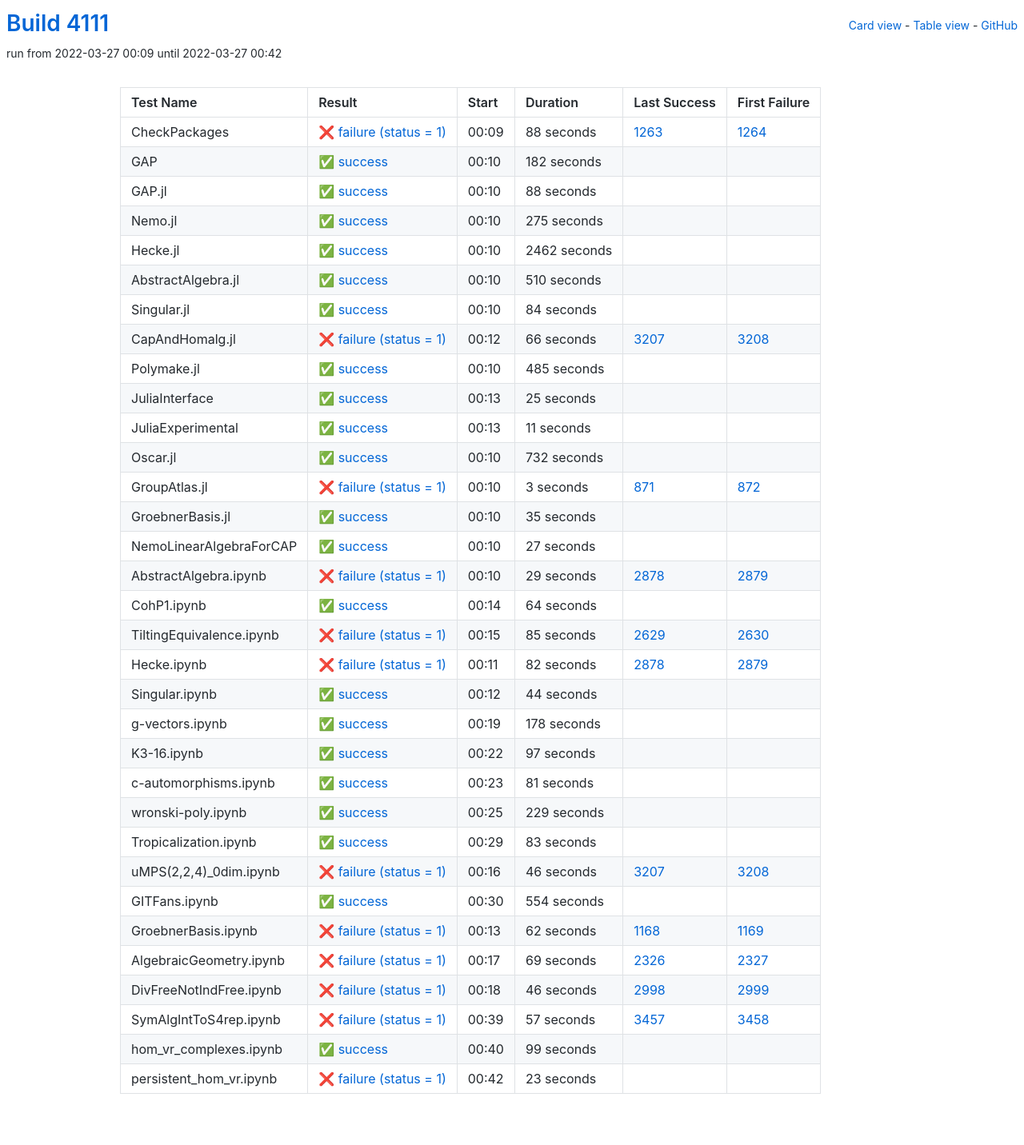
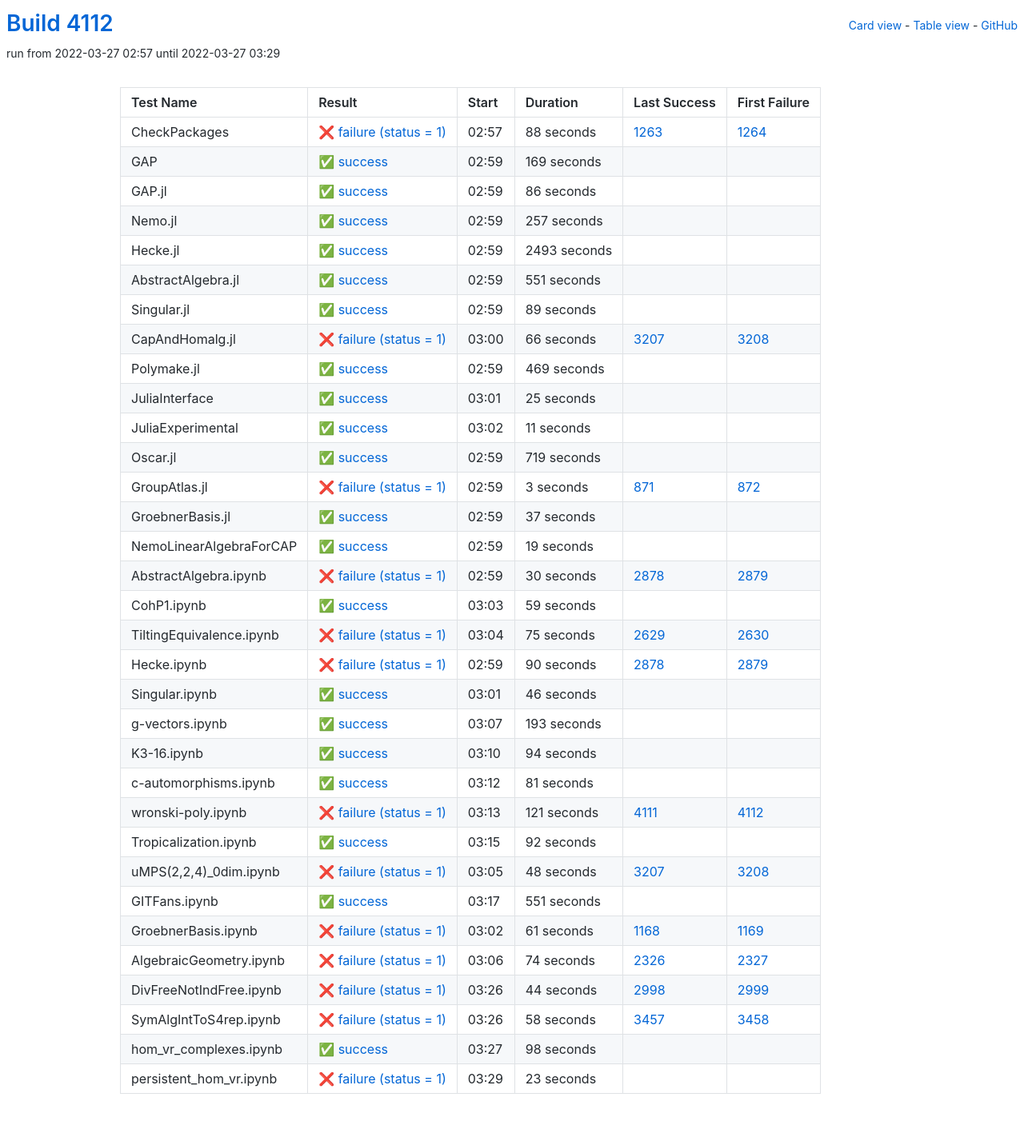
Before and after one commit to oscar-system/oscar-ci-status-stable, a Jekyll site: the page built from table.html, in a window 1280 px wide. Shown: the whole page at 80% size. Built offline with Jekyll 4.4.1, drawn with Linux system fonts in a browser that asks for light colours.

Commit message:
Build #4112

```diff
--- a/_data/ci.yml
+++ b/_data/ci.yml
@@ -1,6 +1,6 @@
 ---
-build: 4111
-build_url: https://oscarci.mathematik.uni-kl.de/job/oscar-stable/4111/
+build: 4112
+build_url: https://oscarci.mathematik.uni-kl.de/job/oscar-stable/4112/
 job: oscar-stable
 organization: oscar-system
 repo: oscar-ci-status-stable
@@ -8,8 +8,8 @@ repourl: https://github.com/oscar-system/oscar-ci-status-stable
 tests:
 - name: CheckPackages
   id: checkpackages
-  log: https://oscarci.mathematik.uni-kl.de/job/oscar-stable/4111/artifact/logs/build-4111/CheckPackages.log
-  start: 2022-03-27 00:09
+  log: https://oscarci.mathematik.uni-kl.de/job/oscar-stable/4112/artifact/logs/build-4112/CheckPackages.log
+  start: 2022-03-27 02:57
   success: false
   exitcode: 1
   status: failure
@@ -20,80 +20,80 @@ tests:
   first_failure_url: https://oscarci.mathematik.uni-kl.de/job/oscar-stable/1264/
 - name: GAP
   id: gap
-  log: https://oscarci.mathematik.uni-kl.de/job/oscar-stable/4111/artifact/logs/build-4111/GAP.log
-  start: 2022-03-27 00:10
+  log: https://oscarci.mathematik.uni-kl.de/job/oscar-stable/4112/artifact/logs/build-4112/GAP.log
+  start: 2022-03-27 02:59
   success: true
   exitcode: 0
   status: success
-  duration: 182
+  duration: 169
   last_success: false
   last_success_url:
   first_failure: false
   first_failure_url:
 - name: GAP.jl
   id: gap-jl
-  log: https://oscarci.mathematik.uni-kl.de/job/oscar-stable/4111/artifact/logs/build-4111/GAP.jl.log
-  start: 2022-03-27 00:10
+  log: https://oscarci.mathematik.uni-kl.de/job/oscar-stable/4112/artifact/logs/build-4112/GAP.jl.log
+  start: 2022-03-27 02:59
   success: true
   exitcode: 0
   status: success
-  duration: 88
+  duration: 86
   last_success: false
   last_success_url:
   first_failure: false
   first_failure_url:
 - name: Nemo.jl
   id: nemo-jl
-  log: https://oscarci.mathematik.uni-kl.de/job/oscar-stable/4111/artifact/logs/build-4111/Nemo.jl.log
-  start: 2022-03-27 00:10
+  log: https://oscarci.mathematik.uni-kl.de/job/oscar-stable/4112/artifact/logs/build-4112/Nemo.jl.log
+  start: 2022-03-27 02:59
   success: true
   exitcode: 0
   status: success
-  duration: 275
+  duration: 257
   last_success: false
   last_success_url:
   first_failure: false
   first_failure_url:
 - name: Hecke.jl
   id: hecke-jl
-  log: https://oscarci.mathematik.uni-kl.de/job/oscar-stable/4111/artifact/logs/build-4111/Hecke.jl.log
-  start: 2022-03-27 00:10
+  log: https://oscarci.mathematik.uni-kl.de/job/oscar-stable/4112/artifact/logs/build-4112/Hecke.jl.log
+  start: 2022-03-27 02:59
   success: true
   exitcode: 0
   status: success
-  duration: 2462
+  duration: 2493
   last_success: false
   last_success_url:
   first_failure: false
   first_failure_url:
 - name: AbstractAlgebra.jl
   id: abstractalgebra-jl
-  log: https://oscarci.mathematik.uni-kl.de/job/oscar-stable/4111/artifact/logs/build-4111/AbstractAlgebra.jl.log
-  start: 2022-03-27 00:10
+  log: https://oscarci.mathematik.uni-kl.de/job/oscar-stable/4112/artifact/logs/build-4112/AbstractAlgebra.jl.log
+  start: 2022-03-27 02:59
   success: true
   exitcode: 0
   status: success
-  duration: 510
+  duration: 551
   last_success: false
   last_success_url:
   first_failure: false
   first_failure_url:
 - name: Singular.jl
   id: singular-jl
-  log: https://oscarci.mathematik.uni-kl.de/job/oscar-stable/4111/artifact/logs/build-4111/Singular.jl.log
-  start: 2022-03-27 00:10
+  log: https://oscarci.mathematik.uni-kl.de/job/oscar-stable/4112/artifact/logs/build-4112/Singular.jl.log
+  start: 2022-03-27 02:59
   success: true
   exitcode: 0
   status: success
-  duration: 84
+  duration: 89
   last_success: false
   last_success_url:
   first_failure: false
   first_failure_url:
 - name: CapAndHomalg.jl
   id: capandhomalg-jl
-  log: https://oscarci.mathematik.uni-kl.de/job/oscar-stable/4111/artifact/logs/build-4111/CapAndHomalg.jl.log
-  start: 2022-03-27 00:12
+  log: https://oscarci.mathematik.uni-kl.de/job/oscar-stable/4112/artifact/logs/build-4112/CapAndHomalg.jl.log
+  start: 2022-03-27 03:00
   success: false
   exitcode: 1
   status: failure
@@ -104,20 +104,20 @@ tests:
   first_failure_url: https://oscarci.mathematik.uni-kl.de/job/oscar-stable/3208/
 - name: Polymake.jl
   id: polymake-jl
-  log: https://oscarci.mathematik.uni-kl.de/job/oscar-stable/4111/artifact/logs/build-4111/Polymake.jl.log
-  start: 2022-03-27 00:10
+  log: https://oscarci.mathematik.uni-kl.de/job/oscar-stable/4112/artifact/logs/build-4112/Polymake.jl.log
+  start: 2022-03-27 02:59
   success: true
   exitcode: 0
   status: success
-  duration: 485
+  duration: 469
   last_success: false
   last_success_url:
   first_failure: false
   first_failure_url:
 - name: JuliaInterface
   id: juliainterface
-  log: https://oscarci.mathematik.uni-kl.de/job/oscar-stable/4111/artifact/logs/build-4111/JuliaInterface.log
-  start: 2022-03-27 00:13
+  log: https://oscarci.mathematik.uni-kl.de/job/oscar-stable/4112/artifact/logs/build-4112/JuliaInterface.log
+  start: 2022-03-27 03:01
   success: true
   exitcode: 0
   status: success
@@ -128,8 +128,8 @@ tests:
   first_failure_url:
 - name: JuliaExperimental
   id: juliaexperimental
-  log: https://oscarci.mathematik.uni-kl.de/job/oscar-stable/4111/artifact/logs/build-4111/JuliaExperimental.log
-  start: 2022-03-27 00:13
+  log: https://oscarci.mathematik.uni-kl.de/job/oscar-stable/4112/artifact/logs/build-4112/JuliaExperimental.log
+  start: 2022-03-27 03:02
   success: true
   exitcode: 0
   status: success
@@ -140,20 +140,20 @@ tests:
   first_failure_url:
 - name: Oscar.jl
   id: oscar-jl
-  log: https://oscarci.mathematik.uni-kl.de/job/oscar-stable/4111/artifact/logs/build-4111/Oscar.jl.log
-  start: 2022-03-27 00:10
+  log: https://oscarci.mathematik.uni-kl.de/job/oscar-stable/4112/artifact/logs/build-4112/Oscar.jl.log
+  start: 2022-03-27 02:59
   success: true
   exitcode: 0
   status: success
-  duration: 732
+  duration: 719
   last_success: false
   last_success_url:
   first_failure: false
   first_failure_url:
 - name: GroupAtlas.jl
   id: groupatlas-jl
-  log: https://oscarci.mathematik.uni-kl.de/job/oscar-stable/4111/artifact/logs/build-4111/GroupAtlas.jl.log
-  start: 2022-03-27 00:10
+  log: https://oscarci.mathematik.uni-kl.de/job/oscar-stable/4112/artifact/logs/build-4112/GroupAtlas.jl.log
+  start: 2022-03-27 02:59
   success: false
   exitcode: 1
   status: failure
@@ -164,116 +164,116 @@ tests:
   first_failure_url: https://oscarci.mathematik.uni-kl.de/job/oscar-stable/872/
 - name: GroebnerBasis.jl
   id: groebnerbasis-jl
-  log: https://oscarci.mathematik.uni-kl.de/job/oscar-stable/4111/artifact/logs/build-4111/GroebnerBasis.jl.log
-  start: 2022-03-27 00:10
+  log: https://oscarci.mathematik.uni-kl.de/job/oscar-stable/4112/artifact/logs/build-4112/GroebnerBasis.jl.log
+  start: 2022-03-27 02:59
   success: true
   exitcode: 0
   status: success
-  duration: 35
+  duration: 37
   last_success: false
   last_success_url:
   first_failure: false
   first_failure_url:
 - name: NemoLinearAlgebraForCAP
   id: nemolinearalgebraforcap
-  log: https://oscarci.mathematik.uni-kl.de/job/oscar-stable/4111/artifact/logs/build-4111/NemoLinearAlgebraForCAP.log
-  start: 2022-03-27 00:10
+  log: https://oscarci.mathematik.uni-kl.de/job/oscar-stable/4112/artifact/logs/build-4112/NemoLinearAlgebraForCAP.log
+  start: 2022-03-27 02:59
   success: true
   exitcode: 0
   status: success
-  duration: 27
+  duration: 19
   last_success: false
   last_success_url:
   first_failure: false
   first_failure_url:
 - name: AbstractAlgebra.ipynb
   id: abstractalgebra-ipynb
-  log: https://oscarci.mathematik.uni-kl.de/job/oscar-stable/4111/artifact/logs/build-4111/AbstractAlgebra.ipynb.log
-  start: 2022-03-27 00:10
+  log: https://oscarci.mathematik.uni-kl.de/job/oscar-stable/4112/artifact/logs/build-4112/AbstractAlgebra.ipynb.log
+  start: 2022-03-27 02:59
   success: false
   exitcode: 1
   status: failure
-  duration: 29
+  duration: 30
   last_success: 2878
   last_success_url: https://oscarci.mathematik.uni-kl.de/job/oscar-stable/2878/
   first_failure: 2879
   first_failure_url: https://oscarci.mathematik.uni-kl.de/job/oscar-stable/2879/
 - name: CohP1.ipynb
   id: cohp1-ipynb
-  log: https://oscarci.mathematik.uni-kl.de/job/oscar-stable/4111/artifact/logs/build-4111/CohP1.ipynb.log
-  start: 2022-03-27 00:14
+  log: https://oscarci.mathematik.uni-kl.de/job/oscar-stable/4112/artifact/logs/build-4112/CohP1.ipynb.log
+  start: 2022-03-27 03:03
   success: true
   exitcode: 0
   status: success
-  duration: 64
+  duration: 59
   last_success: false
   last_success_url:
   first_failure: false
   first_failure_url:
 - name: TiltingEquivalence.ipynb
   id: tiltingequivalence-ipynb
-  log: https://oscarci.mathematik.uni-kl.de/job/oscar-stable/4111/artifact/logs/build-4111/TiltingEquivalence.ipynb.log
-  start: 2022-03-27 00:15
+  log: https://oscarci.mathematik.uni-kl.de/job/oscar-stable/4112/artifact/logs/build-4112/TiltingEquivalence.ipynb.log
+  start: 2022-03-27 03:04
   success: false
   exitcode: 1
   status: failure
-  duration: 85
+  duration: 75
   last_success: 2629
   last_success_url: https://oscarci.mathematik.uni-kl.de/job/oscar-stable/2629/
   first_failure: 2630
   first_failure_url: https://oscarci.mathematik.uni-kl.de/job/oscar-stable/2630/
 - name: Hecke.ipynb
   id: hecke-ipynb
-  log: https://oscarci.mathematik.uni-kl.de/job/oscar-stable/4111/artifact/logs/build-4111/Hecke.ipynb.log
-  start: 2022-03-27 00:11
+  log: https://oscarci.mathematik.uni-kl.de/job/oscar-stable/4112/artifact/logs/build-4112/Hecke.ipynb.log
+  start: 2022-03-27 02:59
   success: false
   exitcode: 1
   status: failure
-  duration: 82
+  duration: 90
   last_success: 2878
   last_success_url: https://oscarci.mathematik.uni-kl.de/job/oscar-stable/2878/
   first_failure: 2879
   first_failure_url: https://oscarci.mathematik.uni-kl.de/job/oscar-stable/2879/
 - name: Singular.ipynb
   id: singular-ipynb
-  log: https://oscarci.mathematik.uni-kl.de/job/oscar-stable/4111/artifact/logs/build-4111/Singular.ipynb.log
-  start: 2022-03-27 00:12
+  log: https://oscarci.mathematik.uni-kl.de/job/oscar-stable/4112/artifact/logs/build-4112/Singular.ipynb.log
+  start: 2022-03-27 03:01
   success: true
   exitcode: 0
   status: success
-  duration: 44
+  duration: 46
   last_success: false
   last_success_url:
   first_failure: false
   first_failure_url:
 - name: g-vectors.ipynb
   id: g-vectors-ipynb
-  log: https://oscarci.mathematik.uni-kl.de/job/oscar-stable/4111/artifact/logs/build-4111/g-vectors.ipynb.log
-  start: 2022-03-27 00:19
+  log: https://oscarci.mathematik.uni-kl.de/job/oscar-stable/4112/artifact/logs/build-4112/g-vectors.ipynb.log
+  start: 2022-03-27 03:07
   success: true
   exitcode: 0
   status: success
-  duration: 178
+  duration: 193
   last_success: false
   last_success_url:
   first_failure: false
   first_failure_url:
 - name: K3-16.ipynb
   id: k3-16-ipynb
-  log: https://oscarci.mathematik.uni-kl.de/job/oscar-stable/4111/artifact/logs/build-4111/K3-16.ipynb.log
-  start: 2022-03-27 00:22
+  log: https://oscarci.mathematik.uni-kl.de/job/oscar-stable/4112/artifact/logs/build-4112/K3-16.ipynb.log
+  start: 2022-03-27 03:10
   success: true
   exitcode: 0
   status: success
-  duration: 97
+  duration: 94
   last_success: false
   last_success_url:
   first_failure: false
   first_failure_url:
 - name: c-automorphisms.ipynb
   id: c-automorphisms-ipynb
-  log: https://oscarci.mathematik.uni-kl.de/job/oscar-stable/4111/artifact/logs/build-4111/c-automorphisms.ipynb.log
-  start: 2022-03-27 00:23
+  log: https://oscarci.mathematik.uni-kl.de/job/oscar-stable/4112/artifact/logs/build-4112/c-automorphisms.ipynb.log
+  start: 2022-03-27 03:12
   success: true
   exitcode: 0
   status: success
@@ -284,116 +284,116 @@ tests:
   first_failure_url:
 - name: wronski-poly.ipynb
   id: wronski-poly-ipynb
-  log: https://oscarci.mathematik.uni-kl.de/job/oscar-stable/4111/artifact/logs/build-4111/wronski-poly.ipynb.log
-  start: 2022-03-27 00:25
+  log: https://oscarci.mathematik.uni-kl.de/job/oscar-stable/4112/artifact/logs/build-4112/wronski-poly.ipynb.log
+  start: 2022-03-27 03:13
+  success: false
+  exitcode: 1
+  status: failure
+  duration: 121
+  last_success: 4111
+  last_success_url: https://oscarci.mathematik.uni-kl.de/job/oscar-stable/4111/
+  first_failure: 4112
+  first_failure_url: https://oscarci.mathematik.uni-kl.de/job/oscar-stable/4112/
+- name: Tropicalization.ipynb
+  id: tropicalization-ipynb
+  log: https://oscarci.mathematik.uni-kl.de/job/oscar-stable/4112/artifact/logs/build-4112/Tropicalization.ipynb.log
+  start: 2022-03-27 03:15
   success: true
   exitcode: 0
   status: success
-  duration: 229
-  last_success: false
-  last_success_url:
-  first_failure: false
-  first_failure_url:
-- name: Tropicalization.ipynb
-  id: tropicalization-ipynb
-  log: https://oscarci.mathematik.uni-kl.de/job/oscar-stable/4111/artifact/logs/build-4111/Tropicalization.ipynb.log
-  start: 2022-03-27 00:29
-  success: true
-  exitcode: 0
-  status: success
-  duration: 83
+  duration: 92
   last_success: false
   last_success_url:
   first_failure: false
   first_failure_url:
 - name: uMPS(2,2,4)_0dim.ipynb
   id: umps-2-2-4-0dim-ipynb
-  log: https://oscarci.mathematik.uni-kl.de/job/oscar-stable/4111/artifact/logs/build-4111/uMPS-2-2-4-_0dim.ipynb.log
-  start: 2022-03-27 00:16
+  log: https://oscarci.mathematik.uni-kl.de/job/oscar-stable/4112/artifact/logs/build-4112/uMPS-2-2-4-_0dim.ipynb.log
+  start: 2022-03-27 03:05
   success: false
   exitcode: 1
   status: failure
-  duration: 46
+  duration: 48
   last_success: 3207
   last_success_url: https://oscarci.mathematik.uni-kl.de/job/oscar-stable/3207/
   first_failure: 3208
   first_failure_url: https://oscarci.mathematik.uni-kl.de/job/oscar-stable/3208/
 - name: GITFans.ipynb
   id: gitfans-ipynb
-  log: https://oscarci.mathematik.uni-kl.de/job/oscar-stable/4111/artifact/logs/build-4111/GITFans.ipynb.log
-  start: 2022-03-27 00:30
+  log: https://oscarci.mathematik.uni-kl.de/job/oscar-stable/4112/artifact/logs/build-4112/GITFans.ipynb.log
+  start: 2022-03-27 03:17
   success: true
   exitcode: 0
   status: success
-  duration: 554
+  duration: 551
   last_success: false
   last_success_url:
   first_failure: false
   first_failure_url:
 - name: GroebnerBasis.ipynb
   id: groebnerbasis-ipynb
-  log: https://oscarci.mathematik.uni-kl.de/job/oscar-stable/4111/artifact/logs/build-4111/GroebnerBasis.ipynb.log
-  start: 2022-03-27 00:13
+  log: https://oscarci.mathematik.uni-kl.de/job/oscar-stable/4112/artifact/logs/build-4112/GroebnerBasis.ipynb.log
+  start: 2022-03-27 03:02
   success: false
   exitcode: 1
   status: failure
-  duration: 62
+  duration: 61
   last_success: 1168
   last_success_url: https://oscarci.mathematik.uni-kl.de/job/oscar-stable/1168/
   first_failure: 1169
   first_failure_url: https://oscarci.mathematik.uni-kl.de/job/oscar-stable/1169/
 - name: AlgebraicGeometry.ipynb
   id: algebraicgeometry-ipynb
-  log: https://oscarci.mathematik.uni-kl.de/job/oscar-stable/4111/artifact/logs/build-4111/AlgebraicGeometry.ipynb.log
-  start: 2022-03-27 00:17
+  log: https://oscarci.mathematik.uni-kl.de/job/oscar-stable/4112/artifact/logs/build-4112/AlgebraicGeometry.ipynb.log
+  start: 2022-03-27 03:06
   success: false
   exitcode: 1
   status: failure
-  duration: 69
+  duration: 74
   last_success: 2326
   last_success_url: https://oscarci.mathematik.uni-kl.de/job/oscar-stable/2326/
   first_failure: 2327
   first_failure_url: https://oscarci.mathematik.uni-kl.de/job/oscar-stable/2327/
 - name: DivFreeNotIndFree.ipynb
   id: divfreenotindfree-ipynb
-  log: https://oscarci.mathematik.uni-kl.de/job/oscar-stable/4111/artifact/logs/build-4111/DivFreeNotIndFree.ipynb.log
-  start: 2022-03-27 00:18
+  log: https://oscarci.mathematik.uni-kl.de/job/oscar-stable/4112/artifact/logs/build-4112/DivFreeNotIndFree.ipynb.log
+  start: 2022-03-27 03:26
   success: false
   exitcode: 1
   status: failure
-  duration: 46
+  duration: 44
   last_success: 2998
   last_success_url: https://oscarci.mathematik.uni-kl.de/job/oscar-stable/2998/
   first_failure: 2999
   first_failure_url: https://oscarci.mathematik.uni-kl.de/job/oscar-stable/2999/
 - name: SymAlgIntToS4rep.ipynb
   id: symalginttos4rep-ipynb
-  log: https://oscarci.mathematik.uni-kl.de/job/oscar-stable/4111/artifact/logs/build-4111/SymAlgIntToS4rep.ipynb.log
-  start: 2022-03-27 00:39
+  log: https://oscarci.mathematik.uni-kl.de/job/oscar-stable/4112/artifact/logs/build-4112/SymAlgIntToS4rep.ipynb.log
+  start: 2022-03-27 03:26
   success: false
   exitcode: 1
   status: failure
-  duration: 57
+  duration: 58
   last_success: 3457
   last_success_url: https://oscarci.mathematik.uni-kl.de/job/oscar-stable/3457/
   first_failure: 3458
   first_failure_url: https://oscarci.mathematik.uni-kl.de/job/oscar-stable/3458/
 - name: hom_vr_complexes.ipynb
   id: hom-vr-complexes-ipynb
-  log: https://oscarci.mathematik.uni-kl.de/job/oscar-stable/4111/artifact/logs/build-4111/hom_vr_complexes.ipynb.log
-  start: 2022-03-27 00:40
+  log: https://oscarci.mathematik.uni-kl.de/job/oscar-stable/4112/artifact/logs/build-4112/hom_vr_complexes.ipynb.log
+  start: 2022-03-27 03:27
   success: true
   exitcode: 0
   status: success
-  duration: 99
+  duration: 98
   last_success: false
   last_success_url:
   first_failure: false
   first_failure_url:
 - name: persistent_hom_vr.ipynb
   id: persistent-hom-vr-ipynb
-  log: https://oscarci.mathematik.uni-kl.de/job/oscar-stable/4111/artifact/logs/build-4111/persistent_hom_vr.ipynb.log
-  start: 2022-03-27 00:42
+  log: https://oscarci.mathematik.uni-kl.de/job/oscar-stable/4112/artifact/logs/build-4112/persistent_hom_vr.ipynb.log
+  start: 2022-03-27 03:29
   success: false
   exitcode: 1
   status: failure
```
Also changed, not shown: README.md.
